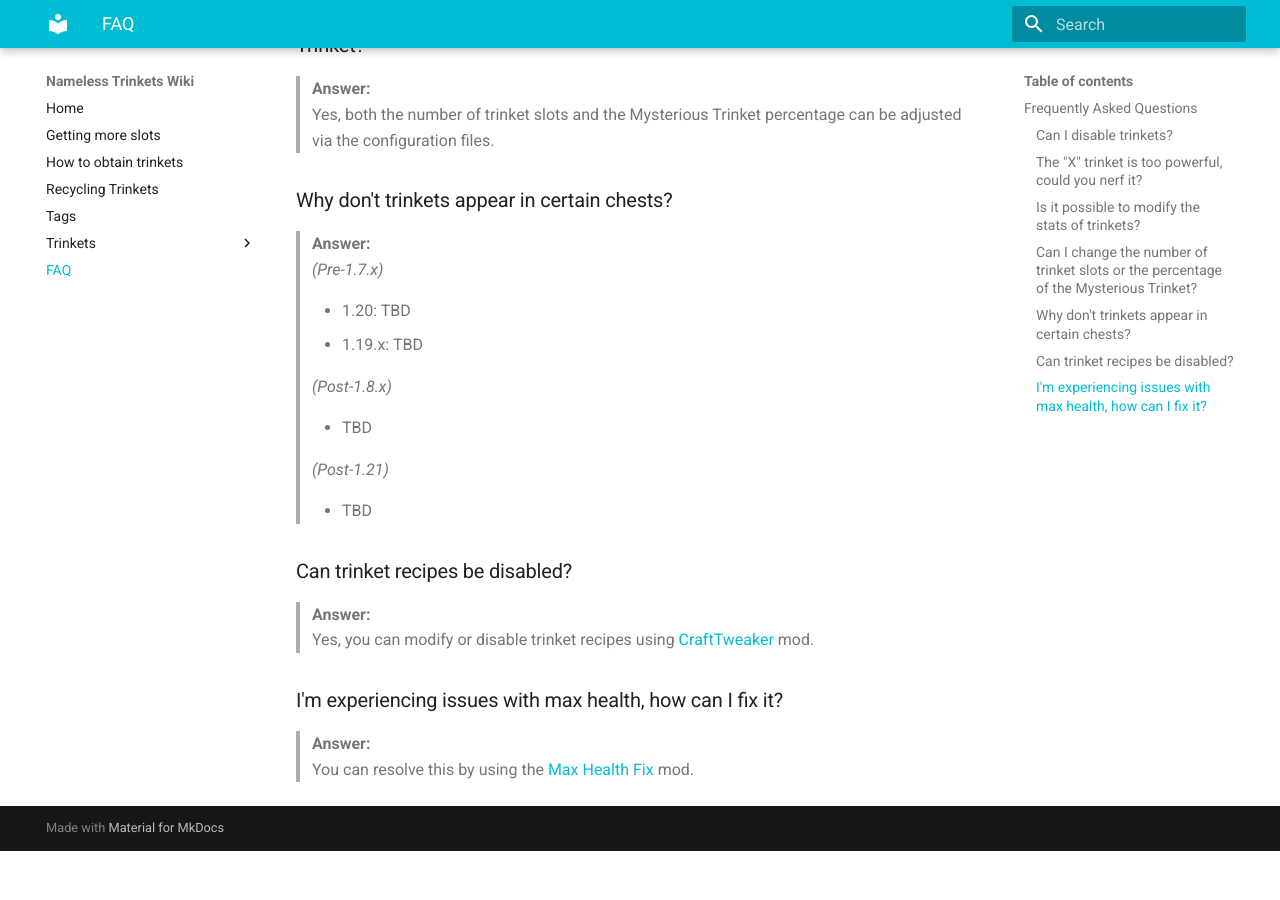
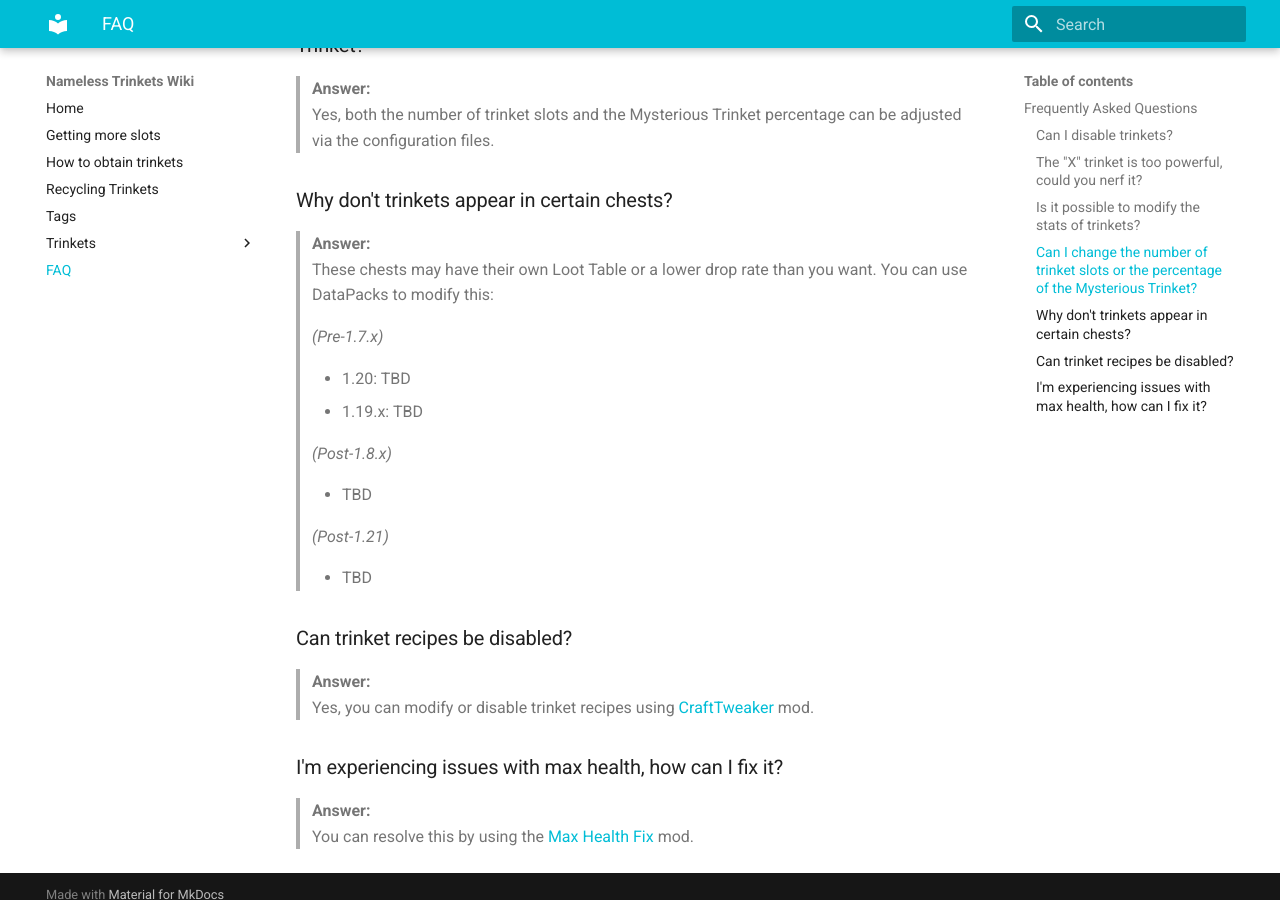
Before and after one commit to Cozary/Nameless-Trinkets, an MkDocs documentation site: the page built from docs/faq.md, in a window 1280 px wide and 900 px high, scrolled down 669 px. Built offline with MkDocs 1.6.1 and Material for MkDocs 9.7.7, drawn with Linux system fonts in a browser that asks for light colours; before the commit the page ends 1520 px from its top, so only the background shows below that.

Commit message:
Added more info

```diff
--- a/docs/faq.md
+++ b/docs/faq.md
@@ -18,6 +18,8 @@
 
 ### Why don't trinkets appear in certain chests?
 > **Answer:**
+> These chests may have their own Loot Table or a lower drop rate than you want. You can use DataPacks to modify this:
+
 > *(Pre-1.7.x)*
 
 > - 1.20: TBD
```
